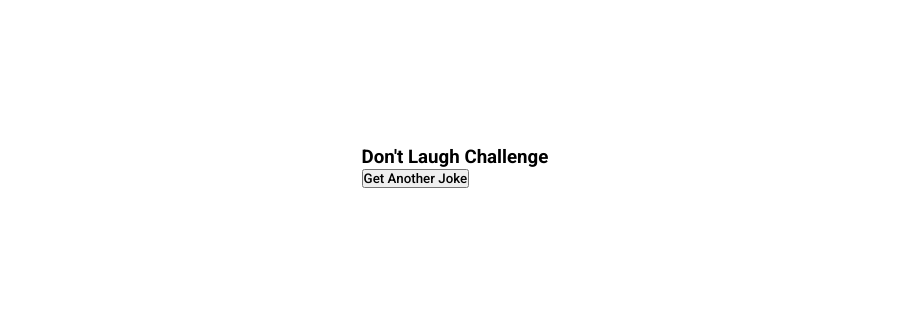
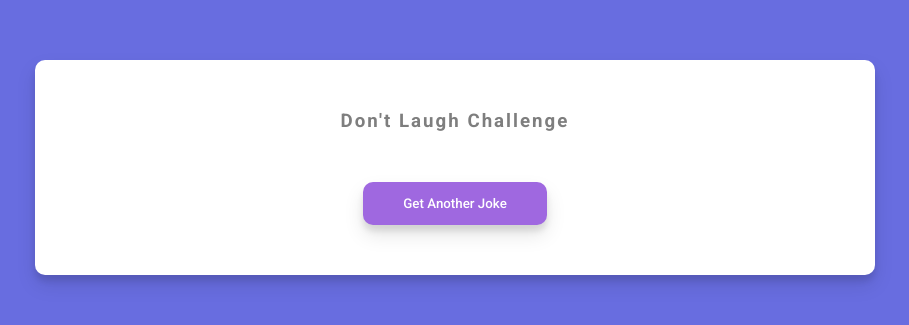
Before and after one commit to papack/dad-jokes, a plain HTML site: page src/index.html in a window 1280 px wide. Shown: the part 233-558 px from the top of the page, without its empty margins (185-1094 px from the left). Drawn offline with Linux system fonts and the light colour scheme.

Commit message:
add style

```diff
--- a/src/style.css
+++ b/src/style.css
@@ -13,9 +13,51 @@ html {
 
 body {
   font-size: 1.6rem;
+  background-color: #686de0;
   display: flex;
   flex-direction: column;
   justify-content: center;
   align-items: center;
   height: 100vh;
 }
+
+.container {
+  background-color: #fff;
+  border-radius: 10px;
+  box-shadow: 0 10px 20px rgba(0, 0, 0, 0.1), 0 6px 6px rgba(0, 0, 0, 0.1);
+  padding: 5rem 2rem;
+  text-align: center;
+  max-width: 100%;
+  width: 800px;
+}
+
+h3 {
+  opacity: 0.5;
+  letter-spacing: 2px;
+}
+
+.joke {
+  font-size: 3rem;
+  letter-spacing: 1px;
+  line-height: 40px;
+  margin: 50px auto;
+  max-width: 600px;
+}
+
+.btn {
+  background-color: #9f68e0;
+  border: 0;
+  border-radius: 10px;
+  color: white;
+  box-shadow: 0 10px 20px rgba(0, 0, 0, 0.1), 0 6px 6px rgba(0, 0, 0, 0.1);
+  padding: 1.4rem 4rem;
+  cursor: pointer;
+}
+
+.btn:active {
+  transform: scale(0.98);
+}
+
+.btn:focus {
+  outline: 0;
+}
```
